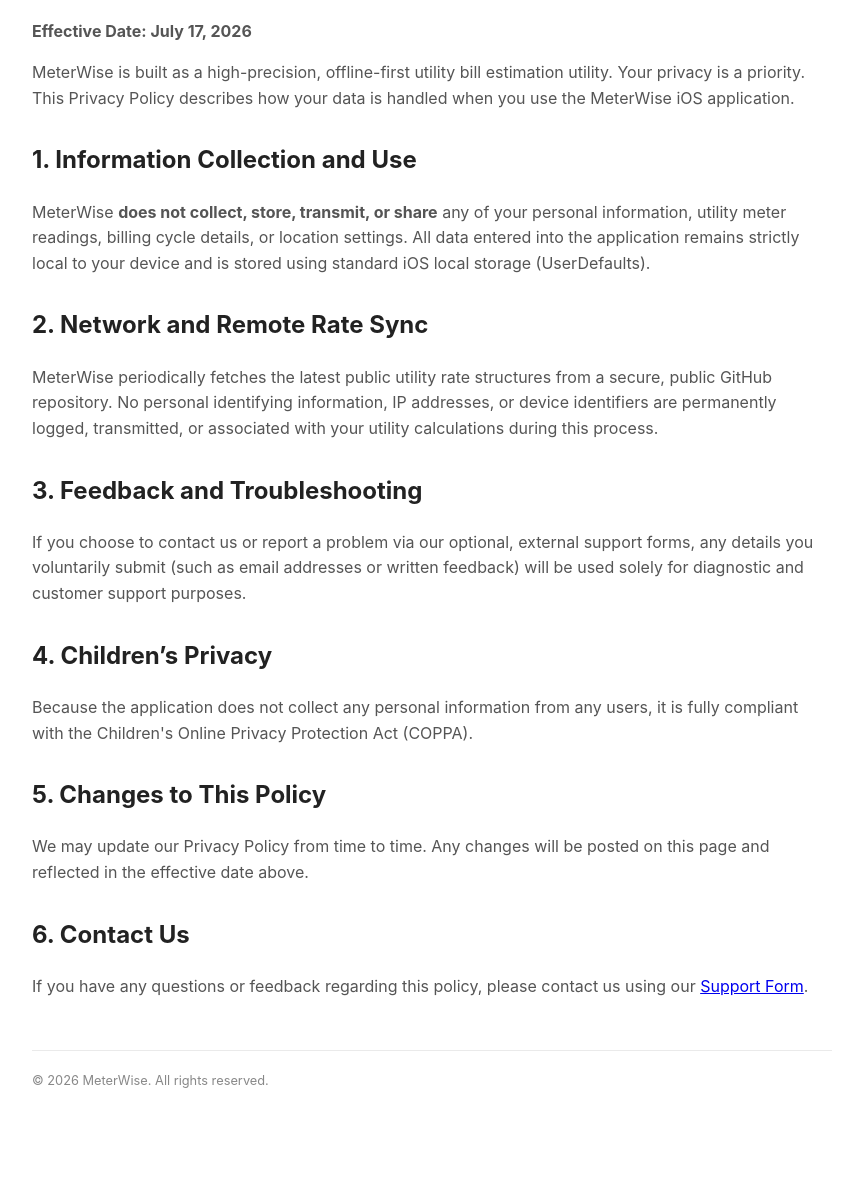
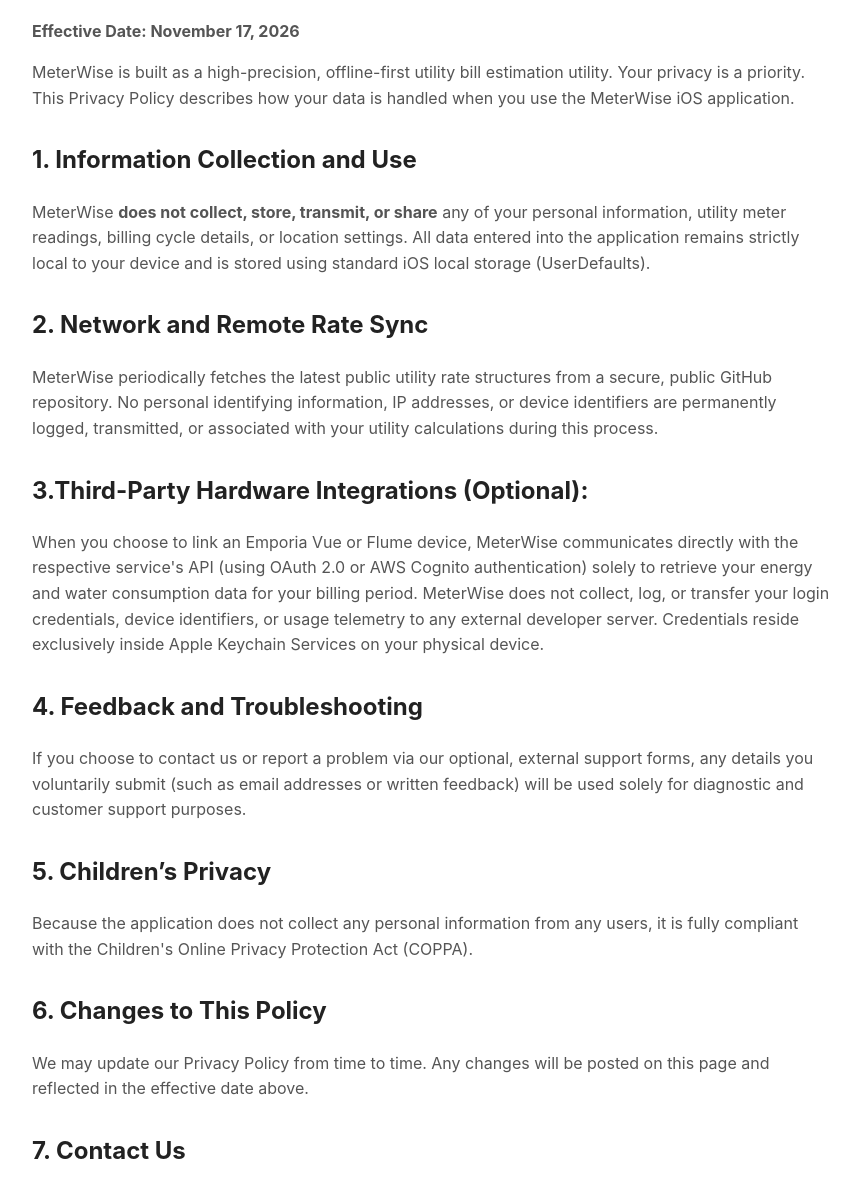
Before and after one commit to meterwiseapp/meterwise-privacy, a plain HTML site: page index.html in a window 1280 px wide. Shown: the part 106-1293 px from the top of the page, without its empty margins (208-1071 px from the left). Before the commit the page ends 1237 px from the top, so only its background shows below. Drawn offline with Linux system fonts and the light colour scheme.

Commit message:
Update index.html (emp/flume)

```diff
--- a/index.html
+++ b/index.html
@@ -22,7 +22,7 @@
 <body>
 
     <h1>Privacy Policy</h1>
-    <p><strong>Effective Date: July 17, 2026</strong></p>
+    <p><strong>Effective Date: November 17, 2026</strong></p>
 
     <p>MeterWise is built as a high-precision, offline-first utility bill estimation utility. Your privacy is a priority. This Privacy Policy describes how your data is handled when you use the MeterWise iOS application.</p>
 
@@ -32,16 +32,19 @@
     <h2>2. Network and Remote Rate Sync</h2>
     <p>MeterWise periodically fetches the latest public utility rate structures from a secure, public GitHub repository. No personal identifying information, IP addresses, or device identifiers are permanently logged, transmitted, or associated with your utility calculations during this process.</p>
 
-    <h2>3. Feedback and Troubleshooting</h2>
+    <h2>3.Third-Party Hardware Integrations (Optional):</h2>
+    <p>When you choose to link an Emporia Vue or Flume device, MeterWise communicates directly with the respective service's API (using OAuth 2.0 or AWS Cognito authentication) solely to retrieve your energy and water consumption data for your billing period. MeterWise does not collect, log, or transfer your login credentials, device identifiers, or usage telemetry to any external developer server. Credentials reside exclusively inside Apple Keychain Services on your physical device.</p>
+
+    <h2>4. Feedback and Troubleshooting</h2>
     <p>If you choose to contact us or report a problem via our optional, external support forms, any details you voluntarily submit (such as email addresses or written feedback) will be used solely for diagnostic and customer support purposes.</p>
 
-    <h2>4. Children’s Privacy</h2>
+    <h2>5. Children’s Privacy</h2>
     <p>Because the application does not collect any personal information from any users, it is fully compliant with the Children's Online Privacy Protection Act (COPPA).</p>
 
-    <h2>5. Changes to This Policy</h2>
+    <h2>6. Changes to This Policy</h2>
     <p>We may update our Privacy Policy from time to time. Any changes will be posted on this page and reflected in the effective date above.</p>
 
-    <h2>6. Contact Us</h2>
+    <h2>7. Contact Us</h2>
     <p>If you have any questions or feedback regarding this policy, please contact us using our <a href="https://tally.so/r/xXbAGr" target="_blank">Support Form</a>.</p>
 
     <div class="footer">
```
